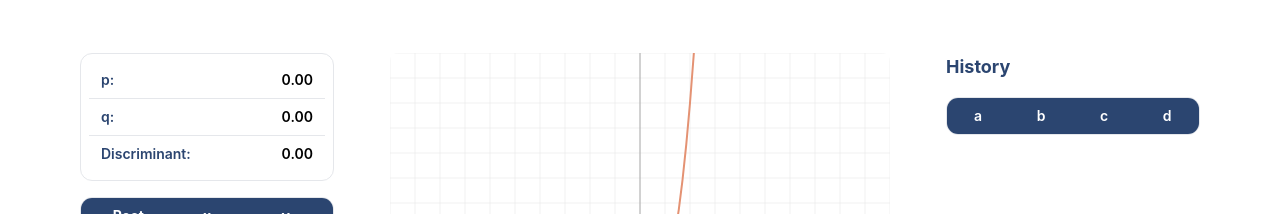
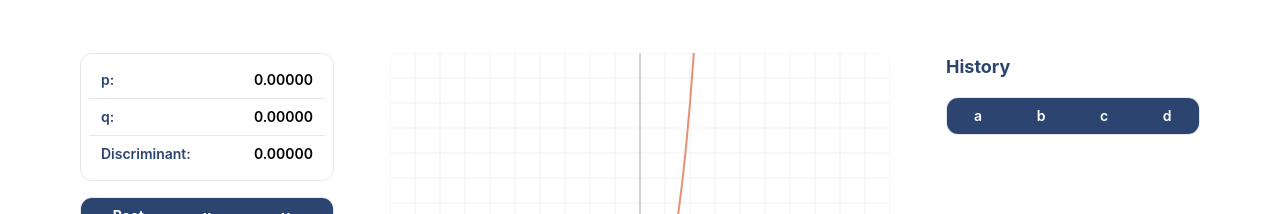
Before and after one commit to Austin0u/ics4u1-assignment-3, a React (Vite) app: page / in a window 1280 px wide. Shown: the part 217-431 px from the top of the page. Built offline with nearby package versions, Linux system fonts and the light colour scheme.

Commit message:
Moved calculations into separate util file for cleaner app code

```diff
--- a/src/App.tsx
+++ b/src/App.tsx
@@ -4,43 +4,8 @@ import { CubicEquation } from "./components/CubicEquation";
 import { CubicTable } from "./components/CubicTable";
 import { CubicGraph } from "./components/CubicGraph";
 import { CubicHistory } from "./components/CubicHistory";
+import { calculateRoots } from "./utils"
 import cat from "./images/cat.jpg";
-
-function calculateRoots(a: number, b: number, p: number, q: number, discriminant: number): number[] {
-  let roots: number[] = [];
-
-  // Helper functions
-  const trigonometricMethod = (a: number, b: number, p: number, q: number): number[] => {
-    const theta: number = (1 / 3) * Math.acos(-q / (2 * Math.sqrt(-Math.pow(p / 3, 3))));
-
-    const calcRoot = (angle: number): number => {
-      return 2 * Math.sqrt(-p / 3) * Math.cos(angle) - b / (3 * a);
-    };
-
-    return [calcRoot(theta), calcRoot(theta + 2 * Math.PI / 3), calcRoot(theta + 4 * Math.PI / 3)];
-  };
-
-  const cardanosMethod = (a: number, b: number, p: number, q: number): number => {
-    return Math.cbrt((-q / 2) + Math.sqrt(Math.pow(q / 2, 2) + Math.pow(p / 3, 3))) + Math.cbrt((-q / 2) - Math.sqrt(Math.pow(q / 2, 2) + Math.pow(p / 3, 3))) - b / (3 * a);
-  }
-
-  // Determining Case
-  if (discriminant < 0) { // three distinct roots
-    roots = trigonometricMethod(a, b, p, q);
-  } else if (discriminant > 0) { // one real root and two complex roots
-    roots = [cardanosMethod(a, b, p, q)];
-  } else { // one real root with a double, or a triple root
-    const rootOne = cardanosMethod(a, b, p, q);
-    if (p === 0 && q === 0) {
-      roots = [rootOne, rootOne, rootOne];
-    } else {
-      const rootTwo = Math.cbrt(q / 2) - b / (3 * a);
-      roots = [rootOne, rootTwo, rootTwo];
-    }
-  }
-
-  return roots.sort((a, b) => a - b); // Sort roots in ascending value order
-}
 
 export const App = () => {
   const [a, setA] = useState<number>(1);
@@ -67,7 +32,7 @@ export const App = () => {
   const q: number = (27 * a * a * d - 9 * a * b * c + 2 * Math.pow(b, 3)) / (27 * Math.pow(a, 3));
   const discriminant: number = (q / 2) * (q / 2) + (p / 3) * (p / 3) * (p / 3); // Math.pow() causes some issues in some cases
   const discRounded = Math.round(discriminant * 1e12) / 1e12; // round to avoid floating point error
-  const roots: number[] = calculateRoots(a, b, p, q, discRounded);
+  const roots: number[] = calculateRoots(a, b, p, q, discRounded); // Access imported calculation function (keeps app clean of extra functions)
 
   return (
     <div className="min-h-screen bg-white text-[#2B4570] font-sans p-5">
--- a/src/components/CubicTable.tsx
+++ b/src/components/CubicTable.tsx
@@ -19,15 +19,15 @@ export const CubicTable = ({ p, q, discriminant, roots }: CubicTableProps) => {
             <div className="rounded-xl border border-gray-200 bg-transparent p-2 text-sm text-black">
                 <div className="flex items-center justify-between px-3 py-2">
                     <span className="font-semibold text-[#2B4570]">p:</span>
-                    <span className="font-semibold">{p.toFixed(2)}</span>
+                    <span className="font-semibold">{p.toFixed(5)}</span>
                 </div>
                 <div className="border-t border-gray-200 flex items-center justify-between px-3 py-2">
                     <span className="font-semibold text-[#2B4570]">q:</span>
-                    <span className="font-semibold">{q.toFixed(2)}</span>
+                    <span className="font-semibold">{q.toFixed(5)}</span>
                 </div>
                 <div className="border-t border-gray-200 flex items-center justify-between px-3 py-2">
                     <span className="font-semibold text-[#2B4570]">Discriminant:</span>
-                    <span className="font-semibold">{discriminant.toFixed(2)}</span>
+                    <span className="font-semibold">{discriminant.toFixed(5)}</span>
                 </div>
             </div>
 
--- /dev/null
+++ b/src/utils.ts
@@ -0,0 +1,35 @@
+// Helper functions
+function trigonometricMethod(a: number, b: number, p: number, q: number): number[] {
+  const theta: number = (1 / 3) * Math.acos(-q / (2 * Math.sqrt(-Math.pow(p / 3, 3))));
+
+  const calcRoot = (angle: number): number => {
+    return 2 * Math.sqrt(-p / 3) * Math.cos(angle) - b / (3 * a);
+  };
+
+  return [calcRoot(theta), calcRoot(theta + 2 * Math.PI / 3), calcRoot(theta + 4 * Math.PI / 3)];
+};
+
+function cardanosMethod(a: number, b: number, p: number, q: number): number {
+  return Math.cbrt((-q / 2) + Math.sqrt(Math.pow(q / 2, 2) + Math.pow(p / 3, 3))) + Math.cbrt((-q / 2) - Math.sqrt(Math.pow(q / 2, 2) + Math.pow(p / 3, 3))) - b / (3 * a);
+};
+
+export function calculateRoots(a: number, b: number, p: number, q: number, discriminant: number): number[] {
+  let roots: number[] = [];
+
+  // Determining Case
+  if (discriminant < 0) { // three distinct roots
+    roots = trigonometricMethod(a, b, p, q);
+  } else if (discriminant > 0) { // one real root and two complex roots
+    roots = [cardanosMethod(a, b, p, q)];
+  } else { // one real root with a double, or a triple root
+    const rootOne = cardanosMethod(a, b, p, q);
+    if (p === 0 && q === 0) {
+      roots = [rootOne, rootOne, rootOne];
+    } else {
+      const rootTwo = Math.cbrt(q / 2) - b / (3 * a);
+      roots = [rootOne, rootTwo, rootTwo];
+    }
+  }
+
+  return roots.sort((a, b) => a - b); // Sort roots in ascending value order
+};
```
